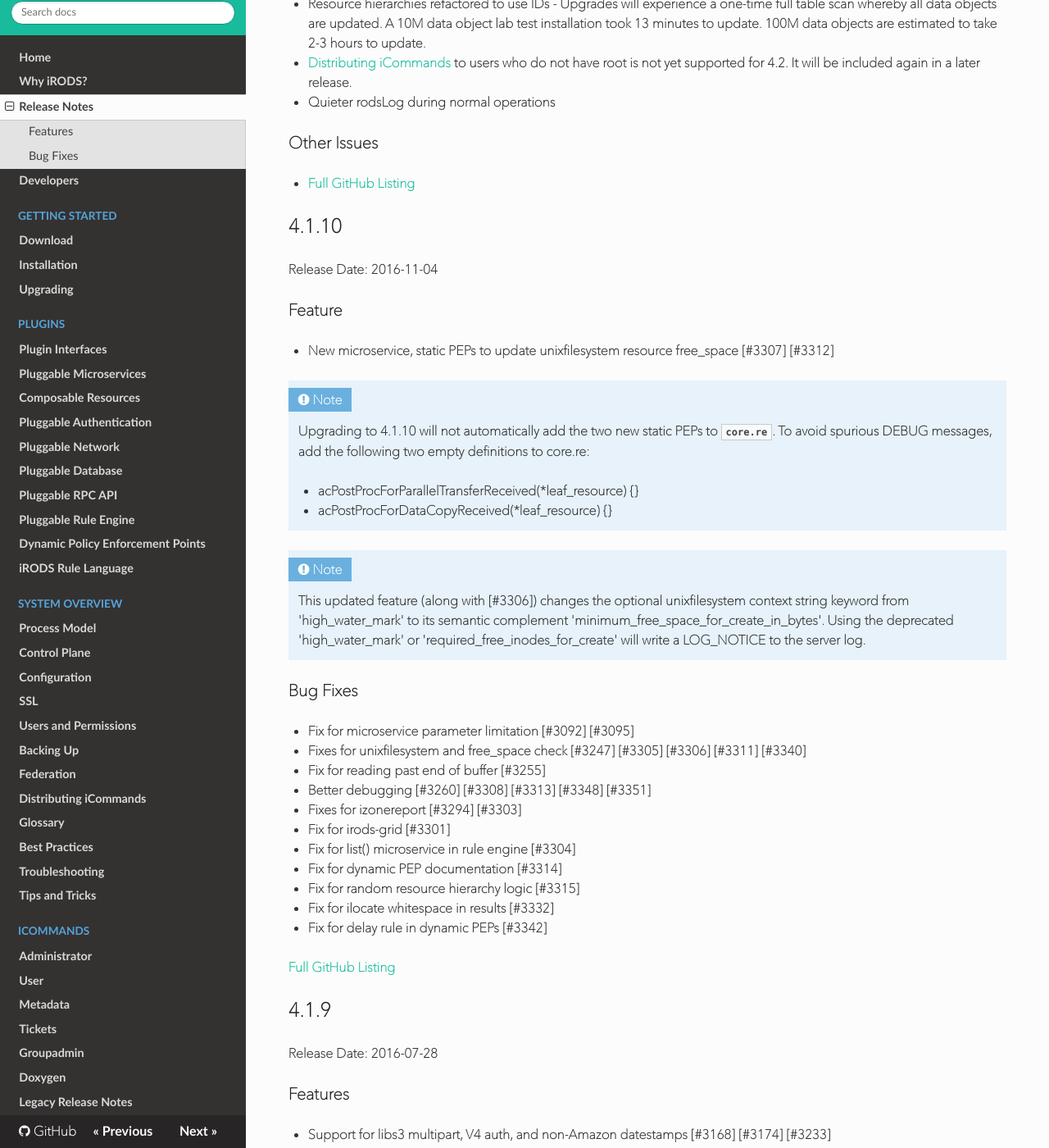
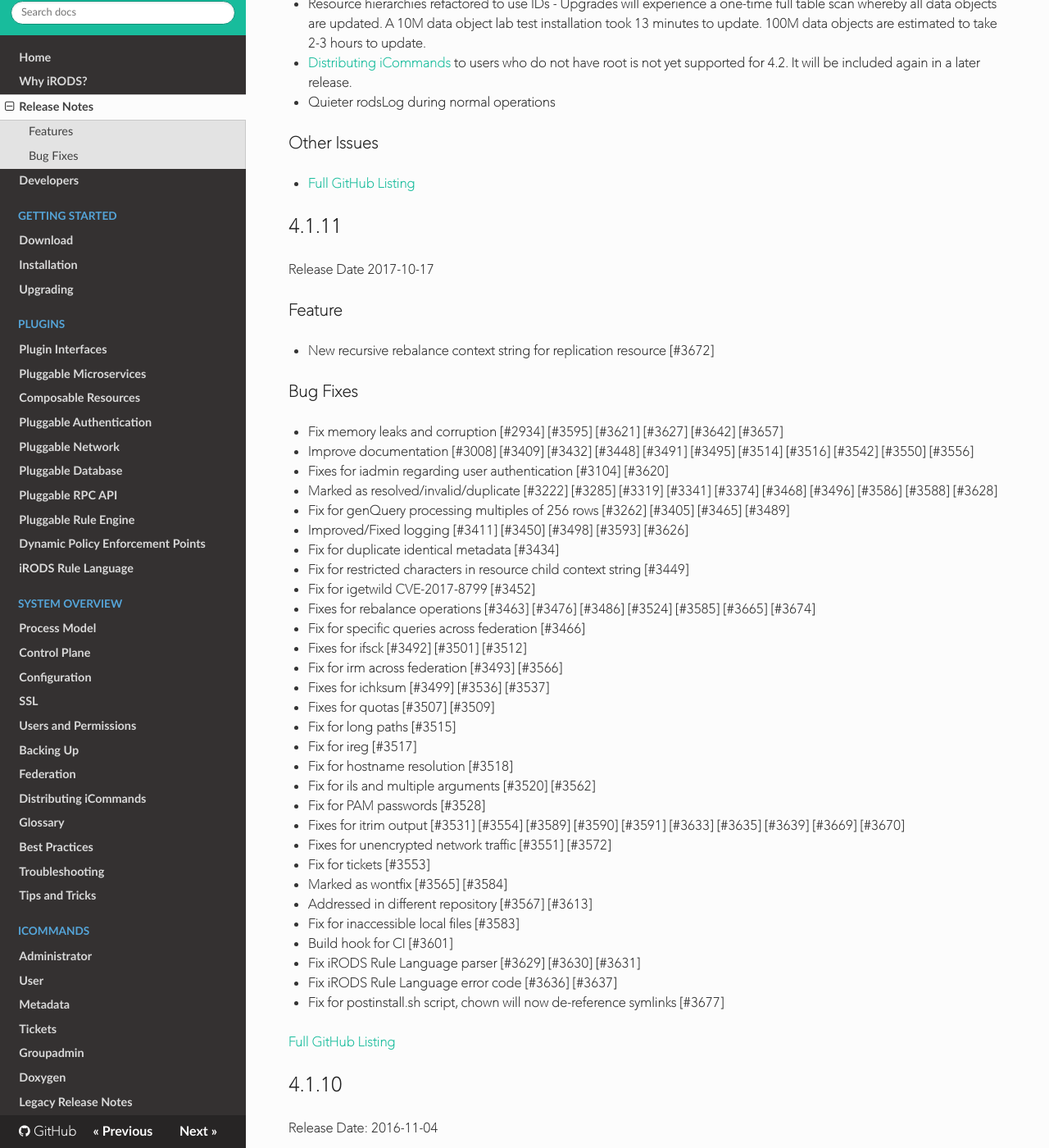
Before and after one commit to irods/irods_docs, an MkDocs documentation site: the page built from docs/release_notes.md, in a window 1280 px wide and 1400 px high, scrolled down 1881 px. Shown: the whole window at 82% size. Built offline with MkDocs 1.6.1, drawn with Linux system fonts in a browser that asks for light colours; nearby versions of some CDN libraries; old or Windows-style settings are respelled for this version of MkDocs.

Commit message:
add release notes for 4.1.11

```diff
--- a/docs/release_notes.md
+++ b/docs/release_notes.md
@@ -108,6 +108,78 @@
 ### Other Issues
 
  - [Full GitHub Listing](https://github.com/irods/irods/issues?q=milestone%3A4.2.0)
+
+## 4.1.11
+
+Release Date 2017-10-17
+
+### Feature
+
+ - New recursive rebalance context string for replication resource [#3672]
+
+### Bug Fixes
+
+ - Fix memory leaks and corruption [#2934] [#3595] [#3621] [#3627] [#3642] [#3657]
+
+ - Improve documentation [#3008] [#3409] [#3432] [#3448] [#3491] [#3495] [#3514] [#3516] [#3542] [#3550] [#3556]
+
+ - Fixes for iadmin regarding user authentication [#3104] [#3620]
+
+ - Marked as resolved/invalid/duplicate [#3222] [#3285] [#3319] [#3341] [#3374] [#3468] [#3496] [#3586] [#3588] [#3628]
+
+ - Fix for genQuery processing multiples of 256 rows [#3262] [#3405] [#3465] [#3489]
+
+ - Improved/Fixed logging [#3411] [#3450] [#3498] [#3593] [#3626]
+
+ - Fix for duplicate identical metadata [#3434]
+
+ - Fix for restricted characters in resource child context string [#3449]
+
+ - Fix for igetwild CVE-2017-8799 [#3452]
+
+ - Fixes for rebalance operations [#3463] [#3476] [#3486] [#3524] [#3585] [#3665] [#3674]
+
+ - Fix for specific queries across federation [#3466]
+
+ - Fixes for ifsck [#3492] [#3501] [#3512]
+
+ - Fix for irm across federation [#3493] [#3566]
+
+ - Fixes for ichksum [#3499] [#3536] [#3537]
+
+ - Fixes for quotas [#3507] [#3509]
+
+ - Fix for long paths [#3515]
+
+ - Fix for ireg [#3517]
+
+ - Fix for hostname resolution [#3518]
+
+ - Fix for ils and multiple arguments [#3520] [#3562]
+
+ - Fix for PAM passwords [#3528]
+
+ - Fixes for itrim output [#3531] [#3554] [#3589] [#3590] [#3591] [#3633] [#3635] [#3639] [#3669] [#3670]
+
+ - Fixes for unencrypted network traffic [#3551] [#3572]
+
+ - Fix for tickets [#3553]
+
+ - Marked as wontfix [#3565] [#3584]
+
+ - Addressed in different repository [#3567] [#3613]
+
+ - Fix for inaccessible local files [#3583]
+
+ - Build hook for CI [#3601]
+
+ - Fix iRODS Rule Language parser [#3629] [#3630] [#3631]
+
+ - Fix iRODS Rule Language error code [#3636] [#3637]
+
+ - Fix for postinstall.sh script, chown will now de-reference symlinks [#3677]
+
+ [Full GitHub Listing](https://github.com/irods/irods/issues?q=milestone%3A4.1.11)
 
 ## 4.1.10
 
```
